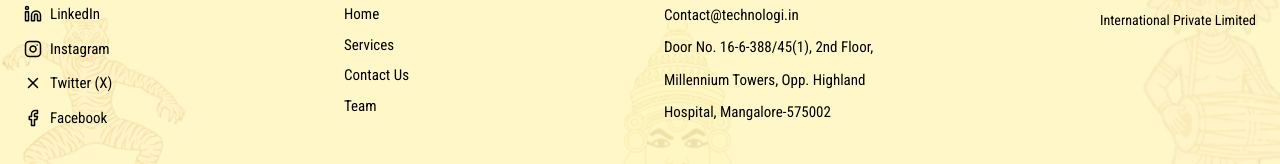
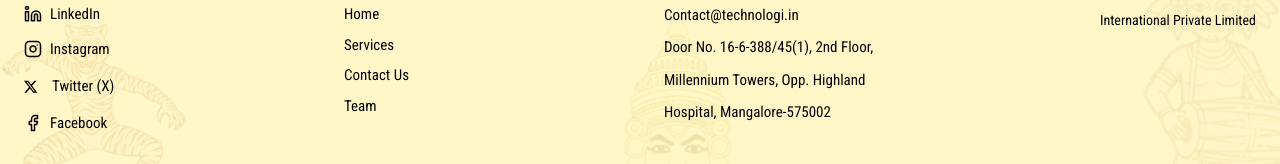
Before and after one commit to ShreyasSondur/technpLOGI, a Next.js app: page / in a window 1280 px wide. Shown: the part 3294-3458 px from the top of the page. Built offline with nearby package versions, Linux system fonts and the light colour scheme; no server answers.

Commit message:
updated x logo

```diff
--- a/components/Footer.jsx
+++ b/components/Footer.jsx
@@ -4,6 +4,13 @@ import Image from "next/image";
 import { Instagram, Linkedin, Facebook, X } from "lucide-react";
 
 export default function Footer({ themeOn }) {
+  const XIcon = () => (
+    <svg className="w-5 h-5 mt-2" fill="currentColor" viewBox="0 0 24 24" aria-hidden="true">
+      <path d="M12.6.75h2.454l-5.36 6.142L16 15.25h-4.937l-3.867-5.07-4.425 5.07H.316l5.733-6.57L0 .75h5.063l3.495 4.633L12.601.75Zm-.86 13.028h1.36L4.323 2.145H2.865z" />
+    </svg>
+  );
+
+
   return (
     <footer
       className={`relative overflow-hidden pt-10 pb-6 transition-all ${
@@ -58,7 +65,7 @@ export default function Footer({ themeOn }) {
               <Instagram size={18} /> <span>Instagram</span>
             </li>
             <li className="flex items-center gap-2">
-              <X size={18} /> <span>Twitter (X)</span>
+              <XIcon size={18} /> <span>Twitter (X)</span>
             </li>
             <li className="flex items-center gap-2">
               <Facebook size={18} /> <span>Facebook</span>
```
